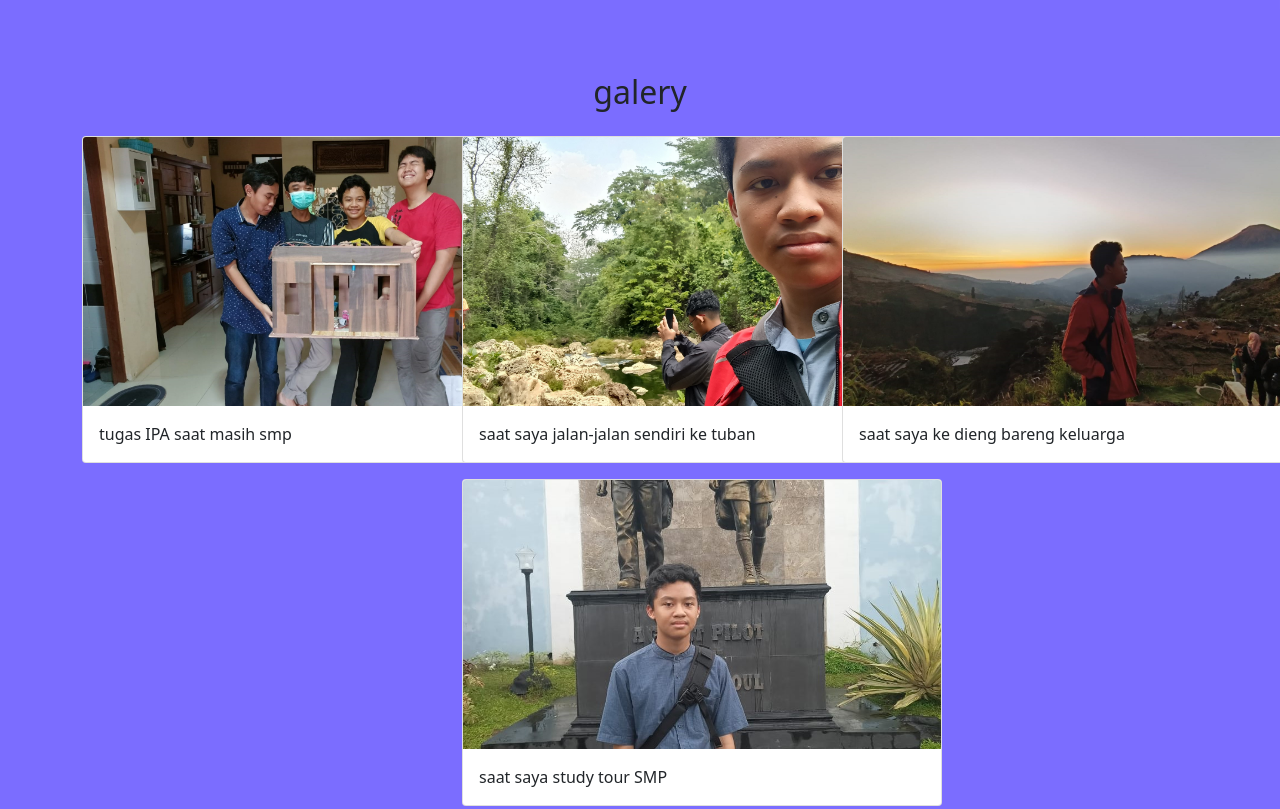
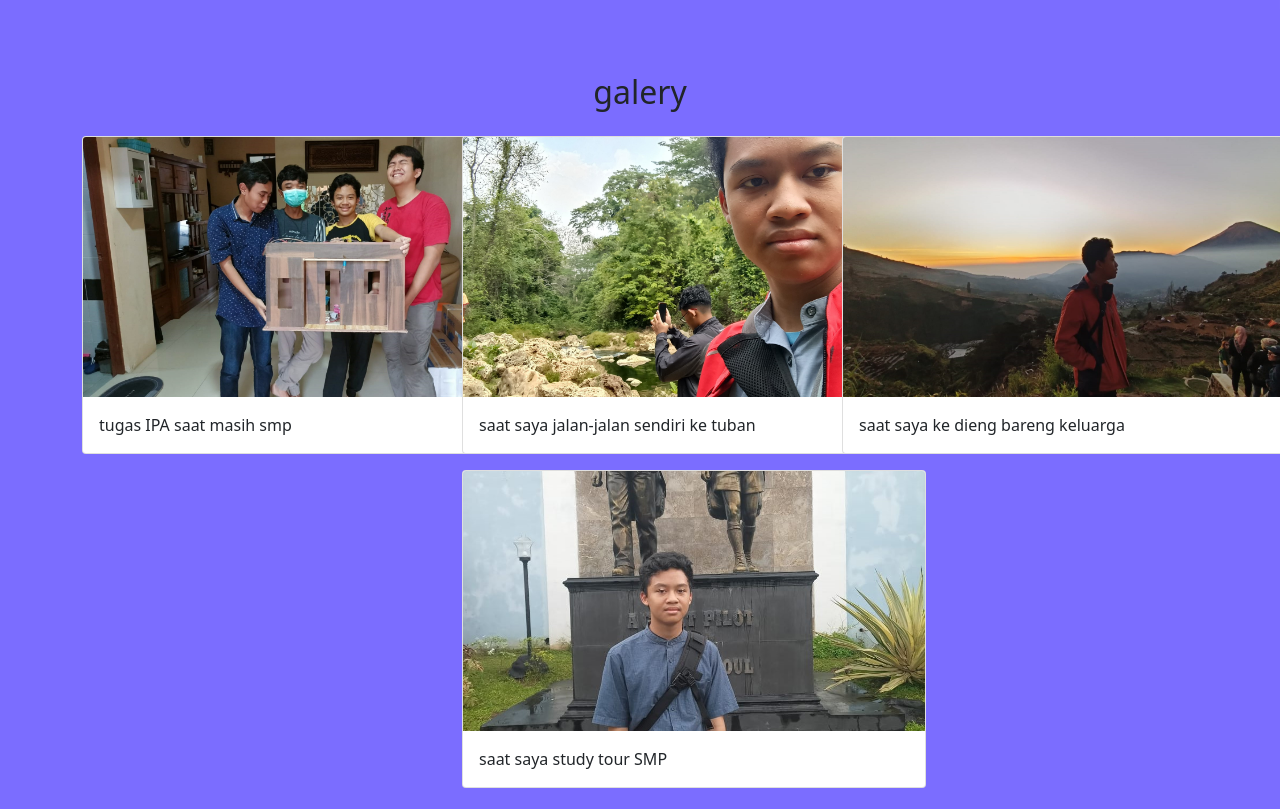
Before and after one commit to Dxsul/Dxsul.github.io, a plain HTML site: page index.html in a window 1280 px wide. Shown: the part 1280-2089 px from the top of the page. Drawn offline with nearby package versions, Linux system fonts and the light colour scheme.

Commit message:
Add files via upload

```diff
--- a/index.html
+++ b/index.html
@@ -88,7 +88,7 @@
           </div>
           <div class="row justify-content-center">
             <div class="col-md-4 mb-3">
-              <div class="card" style="width: 30rem; ">
+              <div class="card" style="width: 29rem; ">
                 <img src="img/galeri/2.jpeg" class="card-img-top" alt="galery 1"/>
                 <div class="card-body">
                   <p class="card-text">tugas IPA saat masih smp</p>
@@ -96,7 +96,7 @@
             </div>
           </div>
             <div class="col-md-4 mb-3">
-              <div class="card" style="width: 30rem;">
+              <div class="card" style="width: 29rem;">
                 <img src="img/galeri/1.jpeg" class="card-img-top" alt="galery 2"/>
                 <div class="card-body">
                   <p class="card-text">saat saya jalan-jalan sendiri ke tuban</p>
@@ -104,7 +104,7 @@
             </div>
           </div>
           <div class="col-md-4 mb-3">
-            <div class="card" style="width: 30rem;">
+            <div class="card" style="width: 29rem;">
               <img src="img/galeri/3.jpeg" class="card-img-top" alt="galery 3"/>
               <div class="card-body">
                 <p class="card-text">saat saya ke dieng bareng keluarga</p>
@@ -112,7 +112,7 @@
           </div>
         </div>
           <div class="col-md-4 mb-3">
-            <div class="card" style="width: 30rem;">
+            <div class="card" style="width: 29rem;">
               <img src="img/galeri/4.jpeg" class="card-img-top" alt="galery 3"/>
               <div class="card-body">
                 <p class="card-text">saat saya study tour SMP</p>
```
